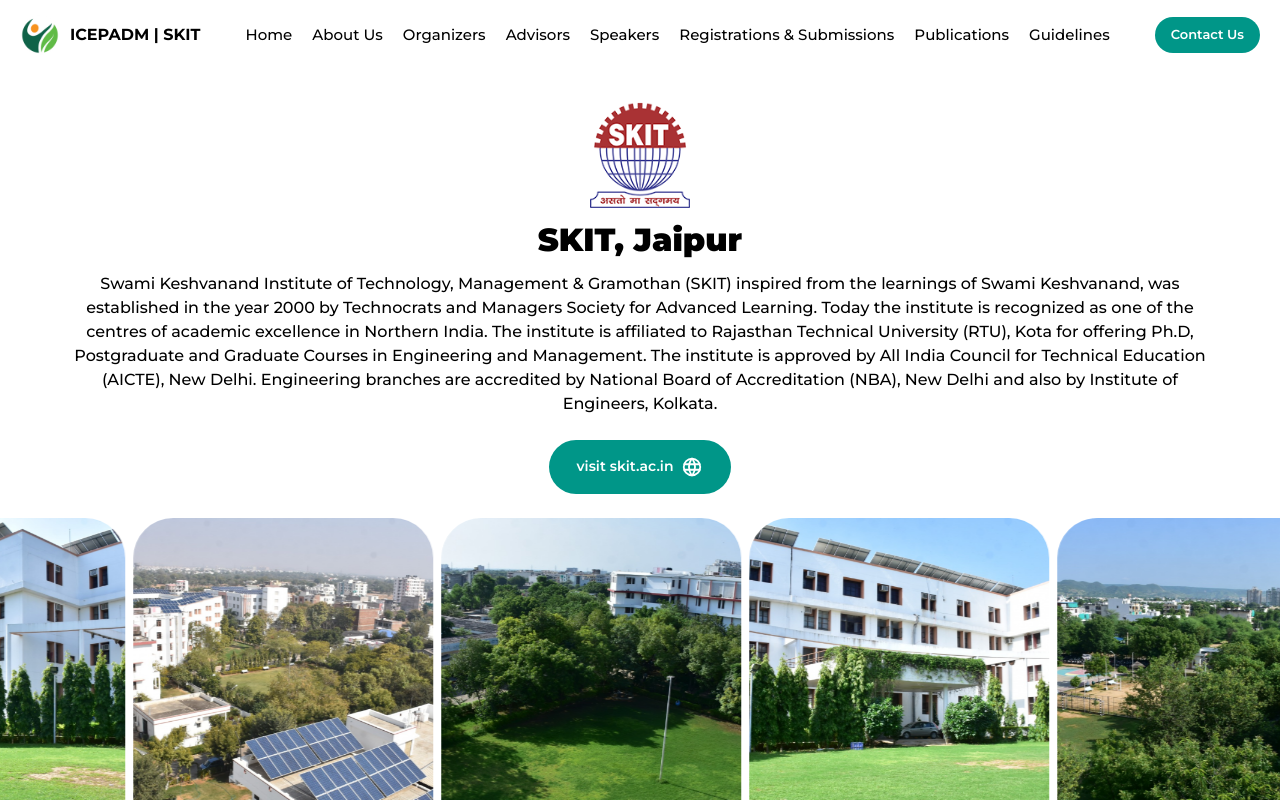
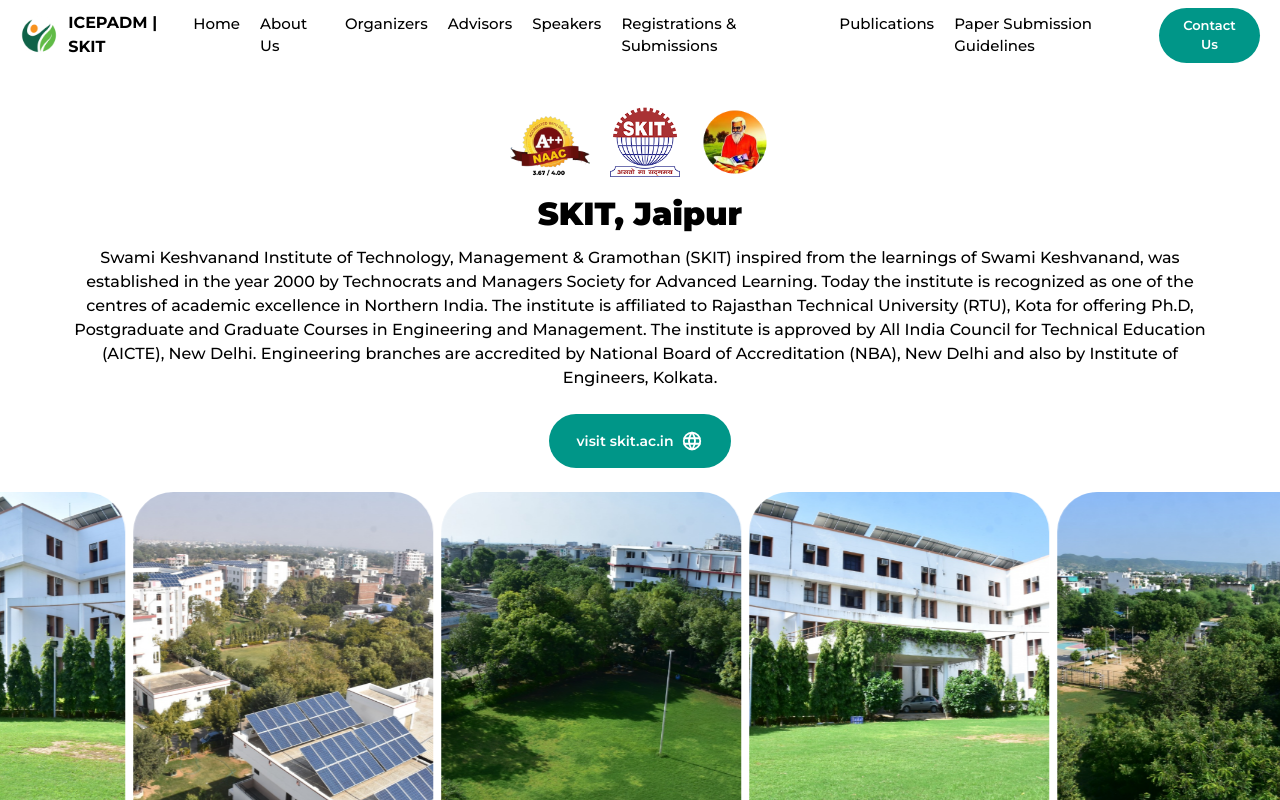
Before and after one commit to Prashant-S29/icepadm_skit, a Next.js app: page /about in a window 1280 px wide. Shown: the top 800 px of the page. Built offline with nearby package versions, Linux system fonts and the light colour scheme.

Commit message:
refactor: changed navbar link text feat: added swamiji logo and naac logo on about page feat: added submission and abstract links to registration page fix: improve responsiveness of organizers page content

```diff
--- a/app/about/page.tsx
+++ b/app/about/page.tsx
@@ -19,6 +19,8 @@
   docSix,
   docSeven,
   docEight,
+  naac,
+  swamiji,
 } from "@/public";
 import Image from "next/image";
 
@@ -44,11 +46,21 @@
         <div className="my-5    rounded-[40px] ">
           <div className="flex px-[20px] md:px-[4%] lg:px-[5%]  justify-center items-center ">
             <div className="text-center">
-              <div className=" flex justify-center my-3">
+              <div className=" flex justify-center items-center gap-5 my-3">
+                <Image
+                  src={naac}
+                  alt="naac"
+                  className="w-[60px] sm:w-[60px] md:w-[70px] lg:w-[80px] aspect-square"
+                />
                 <Image
                   src={skit_logo}
                   alt="skit_logo"
-                  className="w-[60px] sm:w-[80px] md:w-[90px] lg:w-[100px]"
+                  className="w-[60px] sm:w-[50px] md:w-[60px] lg:w-[70px] aspect-square"
+                />
+                <Image
+                  src={swamiji}
+                  alt="swamiji"
+                  className="w-[60px] sm:w-[50px] md:w-[50px] lg:w-[70px]  aspect-square"
                 />
               </div>
               <div className="leading-tight">
--- a/app/organizers/page.tsx
+++ b/app/organizers/page.tsx
@@ -20,15 +20,16 @@
                     {organizerDetail.category}
                   </span>
                 </div>
-                <div className="flex flex-wrap w-full justify-center gap-x-[70px] gap-y-[40px] mt-6">
+                <div className="flex flex-wrap w-full justify-center  gap-x-[50px] lg:gap-x-[70px] gap-y-[40px] mt-6">
                   {organizerDetail.members.map((memberDetail, index) => (
-                    <div key={index}>
+                    <>
+                      <div key={index} className="w-full sm:w-[280px]">
                         {/* <div className="w-[150px] aspect-square rounded-full bg-gray-200" /> */}
                         <div className="flex justify-center  items-center">
                           <Image
                             src={memberDetail.photo}
                             alt="photo"
-                          className="w-[120px] md:w-[160px] lg:w-[200px] aspect-square object-cover object-top rounded-full"
+                            className="w-[120px] md:w-[160px] lg:w-[180px] aspect-square object-cover object-top rounded-full"
                           />
                         </div>
                         <div className="mt-3">
@@ -47,6 +48,7 @@
                           </span>
                         </div>
                       </div>
+                    </>
                   ))}
                 </div>
               </div>
--- a/components/conferenceRegCard.tsx
+++ b/components/conferenceRegCard.tsx
@@ -54,6 +54,7 @@
         <div className="mt-5 ">
           <Link
             href={details.registrationLink}
+            target="_blank"
             className="px-4 py-2  bg-black text-white text-[12px] rounded-full font-medium"
           >
             Register
--- a/components/paperSubCard.tsx
+++ b/components/paperSubCard.tsx
@@ -5,11 +5,11 @@
   details,
   index,
 }: {
-  details:{
+  details: {
     category: string;
     teamplateLink: string;
     submissionLink: string;
-}
+  };
   index: number;
 }) => {
   return (
@@ -30,7 +30,11 @@
             <span className=" text-[14px]">Teamplate for Reference</span>
           </div>
           <div className="leading-tight">
-            <Link href={details.teamplateLink} className=" font-semibold text-[16px]">
+            <Link
+              href={details.teamplateLink}
+              target="_blank"
+              className=" font-semibold text-[16px]"
+            >
               Download here
             </Link>
           </div>
@@ -38,9 +42,10 @@
         <div className="mt-5 ">
           <Link
             href={details.submissionLink}
+            target="_blank"
             className="px-4 py-2  bg-black text-white text-[12px] rounded-full font-medium"
           >
-            Submit your {index===0?"Abstract":"Paper"}
+            Submit your {index === 0 ? "Abstract" : "Paper"}
           </Link>
         </div>
       </div>
--- a/contant.ts
+++ b/contant.ts
@@ -70,7 +70,7 @@
   },
   {
     herf: "/guidelines",
-    text: "Guidelines",
+    text: "Paper Submission Guidelines",
   },
 ];
 
@@ -202,8 +202,8 @@
       {
         photo: archana,
         name: "Prof. Archana Saxena",
-        post: "Hon.Secretary",
-        department: "InDA",
+        post: "Professor",
+        department: "Department of Chemistry, SKIT",
       },
     ],
   },
@@ -212,7 +212,7 @@
     members: [
       {
         photo: vinita,
-        name: "Dr. Vinita Sharma",
+        name: "Prof. Vinita Sharma",
         post: "Professor",
         department: "Department of Chemistry, SKIT",
       },
@@ -567,99 +567,6 @@
   },
 ];
 
-// }[] = [
-//   {
-//     photo: dalai,
-//     name: "Prof. Ajay K. Dalai",
-//     post: "Dept. of Chemical and Biological",
-//     address: "Engg. University of Saskatchewan, Canada",
-//   },
-//   {
-//     photo: anupama,
-//     name: "Dr. Anupama Kumar",
-//     post: "Senior scientist, CSIRO Adelaide",
-//     address: "South Australia",
-//   },
-//   {
-//     photo: shraddhakar,
-//     name: "Dr. Shraddhakar",
-//     post: "Principal Engineer, Worley",
-//     address: "Engineering, West Virginia, USA",
-//   },
-//   {
-//     photo: chaurasia,
-//     name: "Prof. S.P. Chaurasia",
-//     post: "President, InDA and Professor",
-//     address: "MNIT Jaipur",
-//   },
-//   {
-//     photo: joshi,
-//     name: "Prof. P.K.Joshi",
-//     post: "Professor",
-//     address: "Center for Disaster Reseach,JNU,New Delhi",
-//   },
-//   {
-//     photo: vimal,
-//     name: "Prof. Vimal Chandra Srivastava",
-//     post: "HOD Chemistry Department",
-//     address: "IIT Roorkee, India",
-//   },
-//   {
-//     photo: dinesh,
-//     name: "Prof. Dinesh Mohan",
-//     post: "School of Environmental Sciences",
-//     address: "JNU, New Delhi. India",
-//   },
-//   {
-//     photo: amrit,
-//     name: "Prof. Amrit Pal Toor",
-//     post: "Professor",
-//     address: "Panjab Univ., Chandigarh.India",
-//   },
-//   {
-//     photo: garima,
-//     name: "Dr. Garima Prajapat",
-//     post: "Govt. Engineering College Bikaner",
-//     address: "India",
-//   },
-//   {
-//     photo: sataya,
-//     name: "Dr. Satya Prakash Mehra",
-//     post: "Professor & Director",
-//     address: "Rajputana Society of Natural History, Rajasthan, India",
-//   },
-//   {
-//     photo: bhuwan,
-//     name: "Mr. Bhuwan pathak",
-//     post: "Founder",
-//     address: "Himalayan Institute of R&D, Uttarakhand",
-//   },
-//   {
-//     photo: sriram,
-//     name: "Mr. Sriram Kulkarni",
-//     post: "Director, Technochem.Group",
-//     address: "Mumbai, India",
-//   },
-//   {
-//     photo: ajay,
-//     name: "Prof. Ajay Bansal",
-//     post: "Chem. Engg. NIT Jalandhar",
-//     address: "Punjab",
-//   },
-//   {
-//     photo: ramprasad,
-//     name: "Dr.Ram Prasad",
-//     post: "Department of Botany",
-//     address: "Mahatma Gandhi Central University, Bhiar",
-//   },
-//   {
-//     photo: hemish,
-//     name: "Mr. Hemish kapadia",
-//     post: "CEO",
-//     address: "Neo Nir, Surat",
-//   },
-// ];
-
 const registrationDetails: {
   category: string;
   feeIndians: string; // in ₹
@@ -670,19 +577,19 @@
     category: "PhD Scholar / Students",
     feeIndians: "1000",
     feeNonIndians: "30",
-    registrationLink: "",
+    registrationLink: "https://erp.skit.ac.in/register/r/icepadm2024",
   },
   {
     category: "Academicians",
     feeIndians: "1500",
     feeNonIndians: "50",
-    registrationLink: "",
+    registrationLink: "https://erp.skit.ac.in/register/r/icepadmfacu2024",
   },
   {
     category: "Industry Person",
     feeIndians: "2000",
     feeNonIndians: "50",
-    registrationLink: "",
+    registrationLink: "https://erp.skit.ac.in/register/r/icepadmindu2024",
   },
 ];
 
@@ -693,13 +600,13 @@
 }[] = [
   {
     category: "Abstract Submission",
-    teamplateLink: "1000",
-    submissionLink: "",
+    teamplateLink: "https://docs.google.com/document/d/1Rb5DvzuUXDpbbEupNE4R-rFnRZv8qxJP/edit#heading=h.gjdgxs",
+    submissionLink: "https://docs.google.com/forms/d/e/1FAIpQLSeb28RhmLEIO6usTVDlBBI2l6ISCsHLr4CKz6PpYEoyiD4XhQ/viewform",
   },
   {
     category: "Full Paper Submission",
-    teamplateLink: "1500",
-    submissionLink: "",
+    teamplateLink: "https://docs.google.com/document/d/1z155H-_eH0-BXD4hs2wfwXBCwSaFikBXDie1iqQuBnI/edit",
+    submissionLink: "https://docs.google.com/forms/d/e/1FAIpQLSdSExe_iEwNF0SqqlV25a410e8SHd9Nr8b0znQZhuKmlXW1pQ/viewform",
   },
 ];
 
--- a/public/index.ts
+++ b/public/index.ts
@@ -1,5 +1,7 @@
 import skit_logo from "./logo/skit_logo.png";
 import logo from "./logo/logo.png";
+import swamiji from "./logo/swamiji.png"
+import naac from "./logo/naac.png"
 
 import instagram from "./logo/instagram.png";
 import facebook from "./logo/facebook.png";
@@ -74,6 +76,8 @@
 export {
   skit_logo,
   logo,
+  swamiji,
+  naac,
   facebook,
   instagram,
   youtube,
```
Also changed, not shown: app/registration/page.tsx (+0 -49 lines), public/logo/naac.png (added), public/logo/swamiji.png (added). Lines whose indentation alone changed are shown as unchanged.
